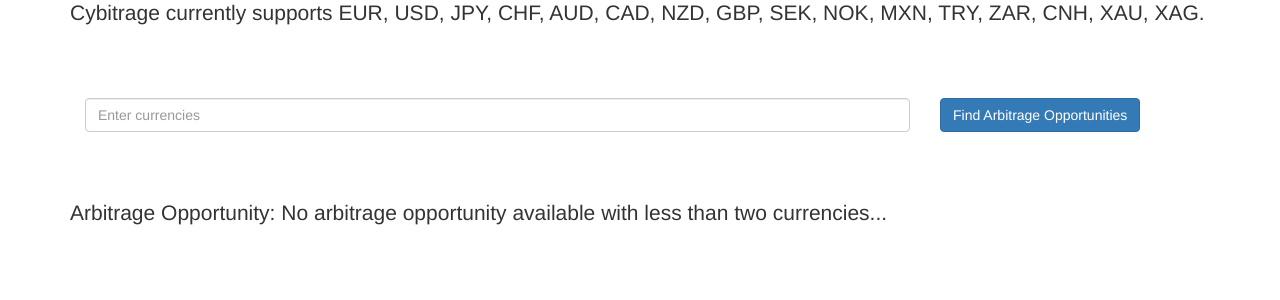
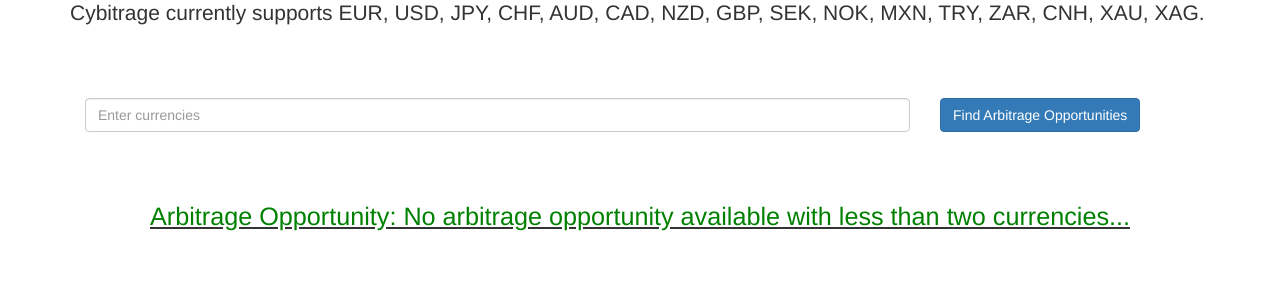
Before and after one commit to jerrguo/cybitrage, a Flask app: page / in a window 1280 px wide. Shown: the part 330-630 px from the top of the page. Run offline with Flask 2, Linux system fonts and the light colour scheme; some libraries are stand-ins or nearby versions.

Commit message:
style edit

```diff
--- a/templates/home.html
+++ b/templates/home.html
@@ -38,7 +38,7 @@
                         </div>
                   </form>
                   <br><br><br><br><br>
-                  <p id="description">Arbitrage Opportunity: {{opportunity}}</p>
+                  <p align="center" style="font-size: 180%" id="description"><u><font color="green">Arbitrage Opportunity: {{opportunity}}</font></u></p>
             </div>
       </body>
 </html>
```
